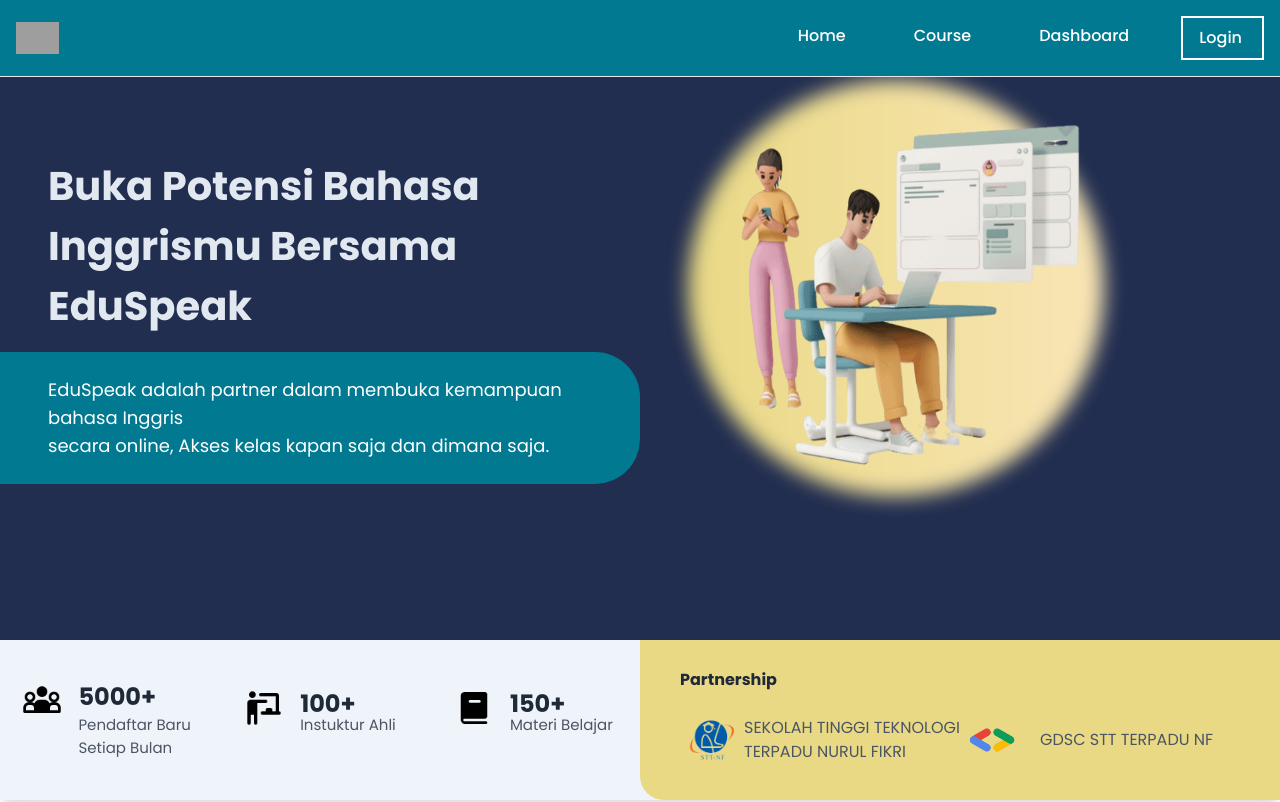
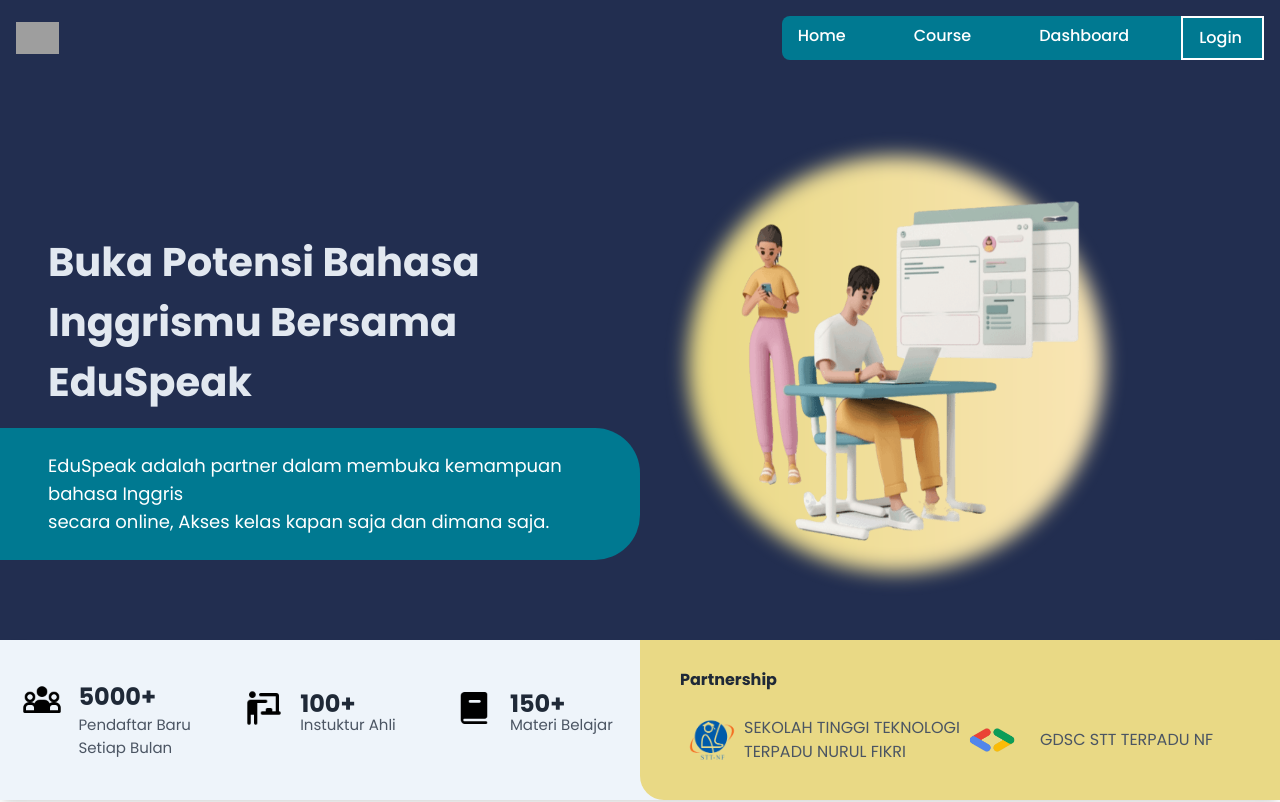
Before and after one commit to eduspeak/eduspeak-frontend, a React (Create React App) app: page / in a window 1280 px wide. Shown: the top 802 px of the page. Built offline with nearby package versions, Linux system fonts and the light colour scheme; grey boxes are pictures that could not be loaded.

Commit message:
fix conflict

```diff
--- a/src/components/Navbar/index.js
+++ b/src/components/Navbar/index.js
@@ -2,7 +2,7 @@ import { Link } from "react-router-dom";
 
 const Navbar = ({ onLoginClick }) => {
   return (
-    <nav className="fixed top-0 z-50 w-full border-b border-gray-200 bg-[#007991]">
+    <nav className="bg-[#222E50] sticky top-0 z-50 w-full">
       <div className="max-w-screen-xl flex flex-wrap items-center justify-between mx-auto p-4">
         <button
           data-drawer-target="logo-sidebar"
@@ -61,17 +61,23 @@ const Navbar = ({ onLoginClick }) => {
           <ul className="font-medium flex flex-col p-4 md:p-0 mt-4 border border-gray-100 rounded-lg bg-gray-50 md:flex-row md:space-x-8 md:mt-0 md:border-0 md:bg-[#007991] dark:bg-gray-800 md:dark:bg-gray-900 dark:border-gray-700">
             <li className="w-full h-full p-1">
               <Link to="/">
-                <div className="block py-1 pl-3 pr-4 text-white hover:underline">Home</div>
+                <div className="block py-1 pl-3 pr-4 text-white hover:underline">
+                  Home
+                </div>
               </Link>
             </li>
             <li className="w-full h-full p-1">
               <Link to="/course">
-                <div className="block py-1 pl-3 pr-4 text-white hover:underline">Course</div>
+                <div className="block py-1 pl-3 pr-4 text-white hover:underline">
+                  Course
+                </div>
               </Link>
             </li>
             <li className="w-full h-full p-1">
               <Link to="/dashboard">
-                <div className="block py-1 pl-3 pr-4 text-white hover:underline">Dashboard</div>
+                <div className="block py-1 pl-3 pr-4 text-white hover:underline">
+                  Dashboard
+                </div>
               </Link>
             </li>
             <li className="w-full h-full p-1 border-[2px] border-white">
```
